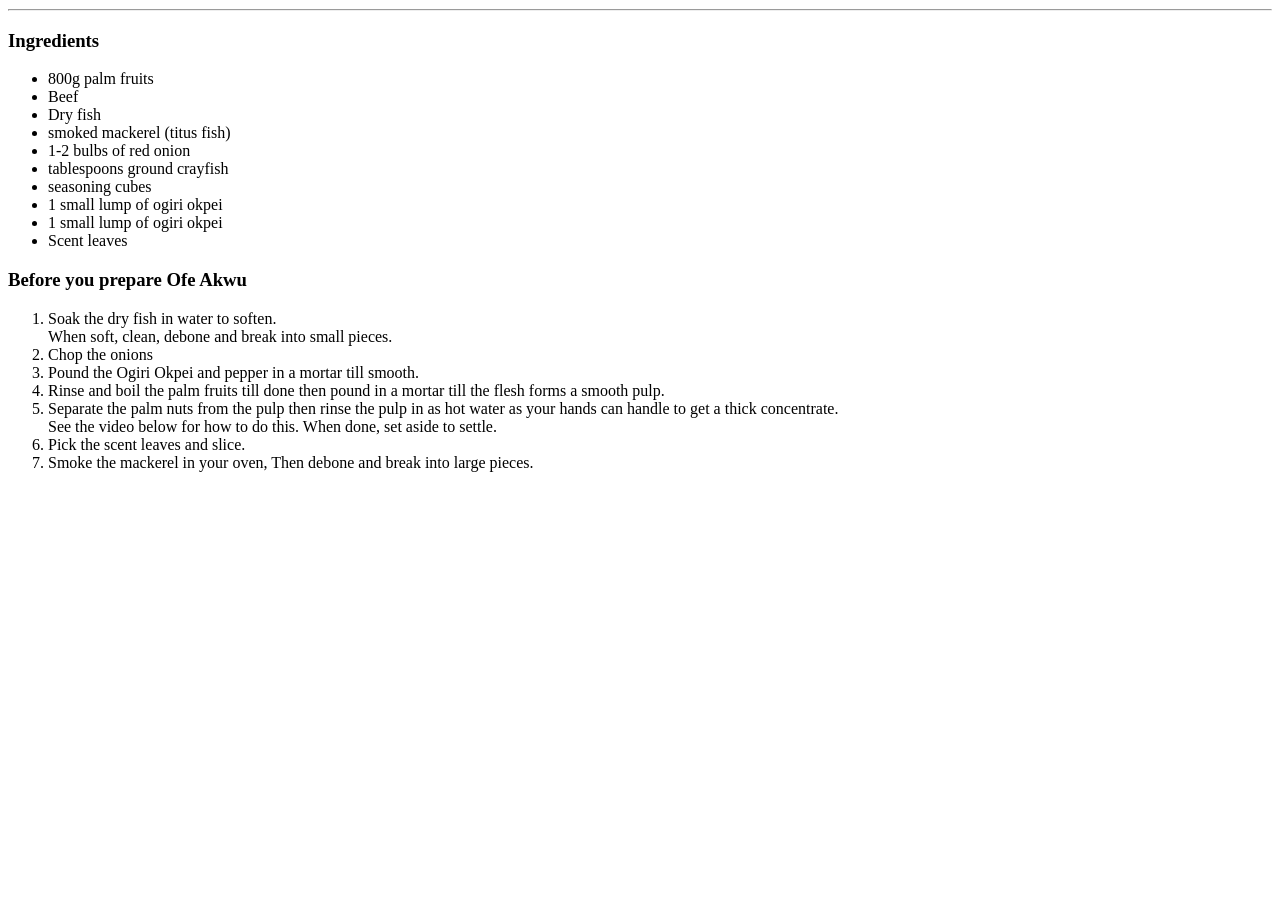
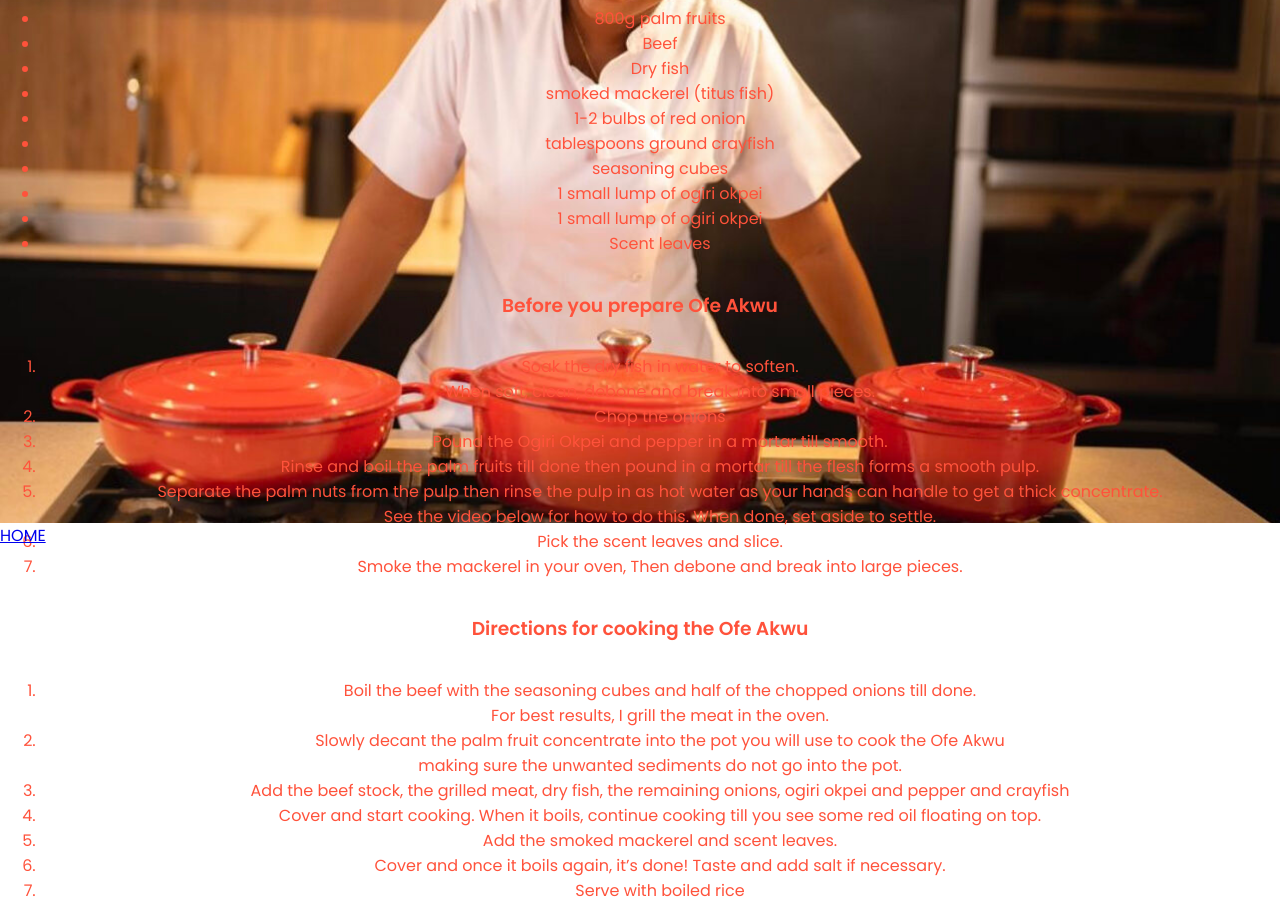
Before and after one commit to TechieGold/theodinproject, a plain HTML site: page odin-recipes/recipe/banga.html in a window 1280 px wide. Shown: the part 277-1180 px from the top of the page. Before the commit the page ends 800 px from the top, so only its background shows below. Drawn offline with Linux system fonts and the light colour scheme; files that its build step writes are made by us from their sources; files whose address does not match are found by name.

Commit message:
update page content with recipe instruction

```diff
--- a/odin-recipes/recipe/banga.html
+++ b/odin-recipes/recipe/banga.html
@@ -4,6 +4,11 @@
     <meta charset="UTF-8">
     <meta name="viewport" content="width=device-width, initial-scale=1.0">
     <title>banga soup</title>
+    <link rel="stylesheet" href="styles.css">
+    <link rel="preconnect" href="https://fonts.googleapis.com">
+    <link rel="preconnect" href="https://fonts.gstatic.com" crossorigin>
+    <link href="https://fonts.googleapis.com/css2?family=Poppins:ital,wght@0,300;0,400;0,500;0,600;1,400;1,500&display=swap" rel="stylesheet">
+
 </head>
 <body>
     <div class="container">
@@ -35,6 +40,23 @@
                 <li>Pick the scent leaves and slice.</li>
                 <li>Smoke the mackerel in your oven, Then debone and break into large pieces.</li>
          </ol>
+
+         <h3>Directions for cooking the Ofe Akwu</h3>
+         <ol>
+            <li>Boil the beef with the seasoning cubes and half of the chopped onions till done. <br>
+                For best results, I grill the meat in the oven.
+            </li>
+            <li> Slowly decant the palm fruit concentrate into the pot you will use to cook the Ofe Akwu <br>
+                 making sure the unwanted sediments do not go into the pot.</li>
+            <li> Add the beef stock, the grilled meat, dry fish, the remaining onions, ogiri okpei and pepper and crayfish</li>
+            <li>Cover and start cooking. When it boils, continue cooking till you see some red oil floating on top.</li>
+            <li>Add the smoked mackerel and scent leaves.</li>
+            <li>Cover and once it boils again, it’s done! Taste and add salt if necessary.</li>
+            <li> Serve with boiled rice </li>
+         </ol>
     </div>
+
+    <a href="/index.html"> HOME</a>
 </body>
+
 </html>
```
